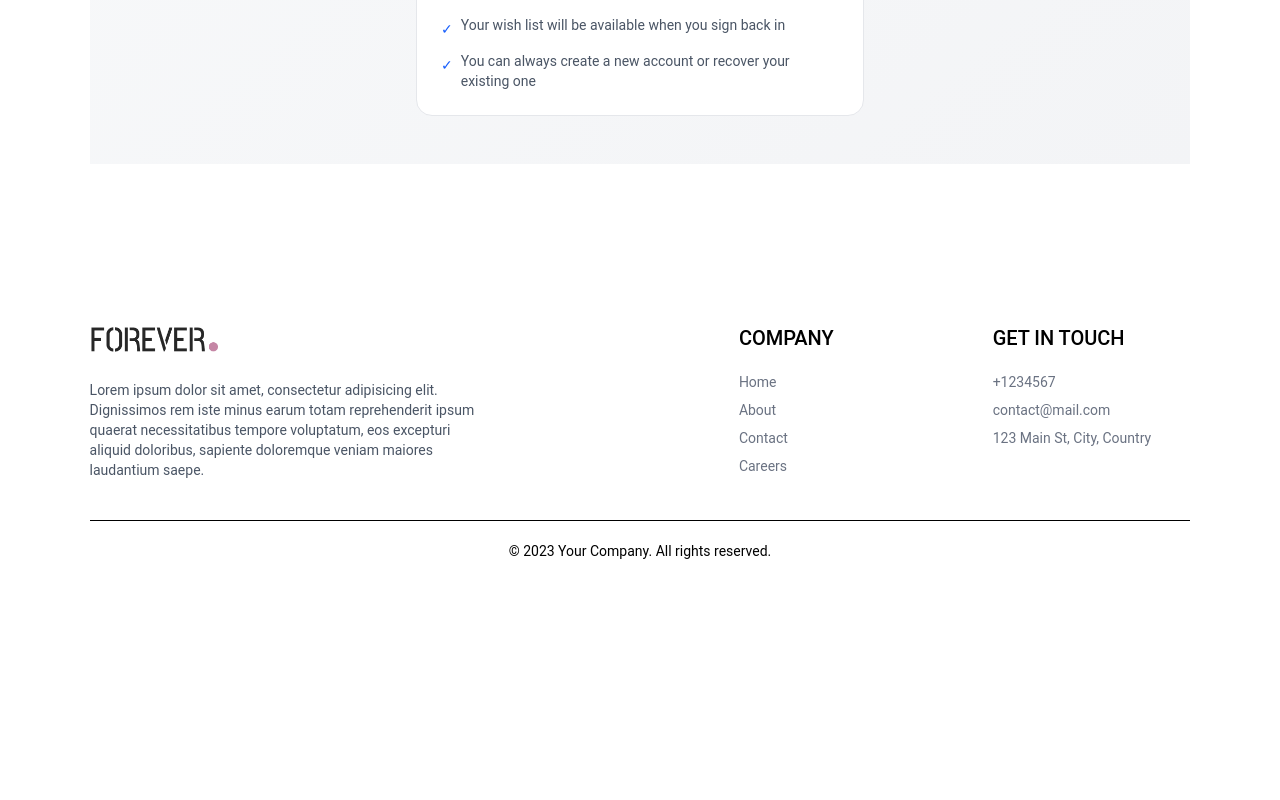
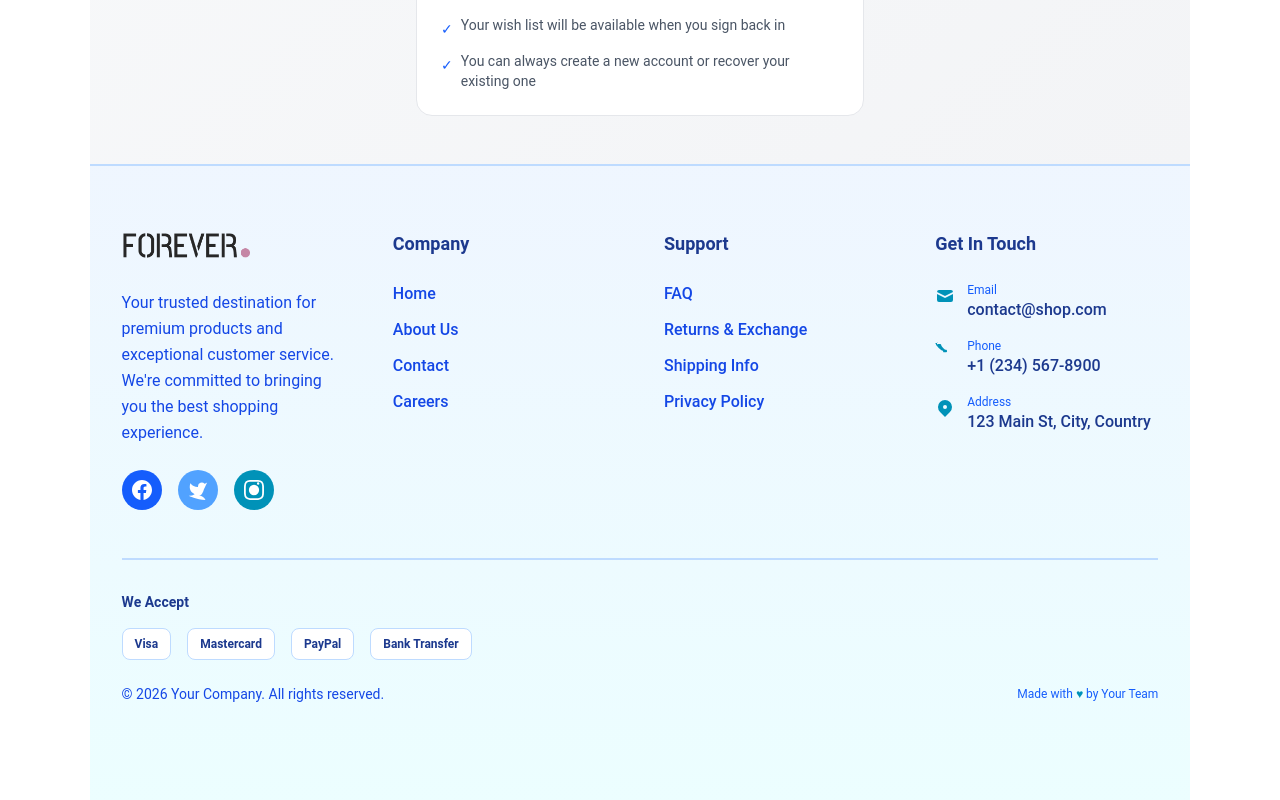
Before and after one commit to mubashirdawood/MERN-E-Commerce-Web-Application-Full-Stack-Project-, a React (Vite) app: page /logout in a window 1280 px wide. Shown: the part 878-1678 px from the top of the page. Before the commit the page ends 1459 px from the top, so only its background shows below. Built offline with nearby package versions, Linux system fonts and the light colour scheme.

Commit message:
home  pagem footer  update

```diff
--- a/src/components/Footer.jsx
+++ b/src/components/Footer.jsx
@@ -4,68 +4,157 @@ import { assets } from "../assets/assets";
 
 const Footer = () => {
   return (
+    <div className="bg-linear-to-b from-blue-50 to-cyan-50 border-t-2 border-blue-200">
+      <div className="max-w-7xl mx-auto px-4 sm:px-6 lg:px-8 py-16">
+        {/* Main Footer Grid */}
+        <div className="grid grid-cols-1 md:grid-cols-2 lg:grid-cols-4 gap-12 mb-12">
+          {/* Brand Section */}
           <div>
-      <div className="flex flex-col sm:grid grid-cols-[3fr_1fr_1fr] gap-14 my-10 mt-40 text-sm">
-        <div>
-          <img src={assets.logo} alt="" className="mb-5 w-32" />
-          <p className="w-full md:w-2/3 text-gray-600">
-            Lorem ipsum dolor sit amet, consectetur adipisicing elit.
-            Dignissimos rem iste minus earum totam reprehenderit ipsum quaerat
-            necessitatibus tempore voluptatum, eos excepturi aliquid doloribus,
-            sapiente doloremque veniam maiores laudantium saepe.
+            <img src={assets.logo} alt="Logo" className="mb-6 w-32" />
+            <p className="text-blue-700 leading-relaxed mb-6">
+              Your trusted destination for premium products and exceptional customer service. We're committed to bringing you the best shopping experience.
             </p>
+            {/* Social Icons */}
+            <div className="flex gap-4">
+              <a href="#facebook" className="h-10 w-10 rounded-full bg-blue-600 text-white flex items-center justify-center hover:bg-cyan-600 transition-colors">
+                <svg className="h-5 w-5" fill="currentColor" viewBox="0 0 24 24">
+                  <path d="M24 12.073c0-6.627-5.373-12-12-12s-12 5.373-12 12c0 5.99 4.388 10.954 10.125 11.854v-8.385H7.078v-3.47h3.047V9.43c0-3.007 1.792-4.669 4.533-4.669 1.312 0 2.686.235 2.686.235v2.953H15.83c-1.491 0-1.956.925-1.956 1.874v2.25h3.328l-.532 3.47h-2.796v8.385C19.612 23.027 24 18.062 24 12.073z"/>
+                </svg>
+              </a>
+              <a href="#twitter" className="h-10 w-10 rounded-full bg-blue-400 text-white flex items-center justify-center hover:bg-cyan-500 transition-colors">
+                <svg className="h-5 w-5" fill="currentColor" viewBox="0 0 24 24">
+                  <path d="M23 3a10.9 10.9 0 01-3.14 1.53 4.48 4.48 0 00-7.86 3v1A10.66 10.66 0 013 4s-4 9 5 13a11.64 11.64 0 01-7 2s9 5 20 5a9.5 9.5 0 00-9-5.5c4.75 2.25 7-7 7-7"/>
+                </svg>
+              </a>
+              <a href="#instagram" className="h-10 w-10 rounded-full bg-cyan-600 text-white flex items-center justify-center hover:bg-blue-600 transition-colors">
+                <svg className="h-5 w-5" fill="currentColor" viewBox="0 0 24 24">
+                  <path d="M12 2.163c3.204 0 3.584.012 4.85.07 3.252.148 4.771 1.691 4.919 4.919.058 1.265.069 1.645.069 4.849 0 3.205-.012 3.584-.069 4.849-.149 3.225-1.664 4.771-4.919 4.919-1.266.057-1.645.069-4.849.069-3.204 0-3.584-.012-4.849-.069-3.25-.148-4.769-1.693-4.919-4.919-.057-1.265-.069-1.645-.069-4.849 0-3.204.013-3.583.069-4.849.15-3.227 1.664-4.771 4.919-4.919 1.266-.057 1.645-.069 4.849-.069zm0-2.163c-3.259 0-3.667.014-4.947.072-4.358.2-6.78 2.618-6.98 6.98-.059 1.281-.073 1.689-.073 4.948 0 3.259.014 3.668.072 4.948.2 4.358 2.618 6.78 6.98 6.98 1.281.058 1.689.072 4.948.072 3.259 0 3.668-.014 4.948-.072 4.354-.2 6.782-2.618 6.979-6.98.059-1.28.073-1.689.073-4.948 0-3.259-.014-3.667-.072-4.947-.196-4.354-2.617-6.78-6.979-6.98-1.281-.059-1.69-.073-4.949-.073zM5.838 12a6.162 6.162 0 1112.324 0 6.162 6.162 0 01-12.324 0zM12 16a4 4 0 110-8 4 4 0 010 8zm4.965-10.322a1.44 1.44 0 110-2.88 1.44 1.44 0 010 2.88z"/>
+                </svg>
+              </a>
+            </div>
           </div>
 
+          {/* Company Links */}
           <div>
-          <p className="text-xl font-medium mb-5">COMPANY</p>
-          <ul className="flex flex-col gap-2 text-gray-500">
+            <h3 className="text-lg font-bold text-blue-900 mb-6">Company</h3>
+            <ul className="space-y-3">
               <li>
-              <Link to="/" className="hover:text-gray-900 transition-colors">
+                <Link to="/" className="text-blue-700 hover:text-cyan-600 transition-colors font-medium">
                   Home
                 </Link>
               </li>
               <li>
-              <Link
-                to="/about"
-                className="hover:text-gray-900 transition-colors"
-              >
-                About
+                <Link to="/about" className="text-blue-700 hover:text-cyan-600 transition-colors font-medium">
+                  About Us
                 </Link>
               </li>
               <li>
-              <Link
-                to="/contact"
-                className="hover:text-gray-900 transition-colors"
-              >
+                <Link to="/contact" className="text-blue-700 hover:text-cyan-600 transition-colors font-medium">
                   Contact
                 </Link>
               </li>
               <li>
-              <a
-                href="#careers"
-                className="hover:text-gray-900 transition-colors cursor-pointer"
-              >
+                <a href="#careers" className="text-blue-700 hover:text-cyan-600 transition-colors font-medium">
                   Careers
                 </a>
               </li>
             </ul>
           </div>
 
+          {/* Support Links */}
           <div>
-          <p className="text-xl font-medium mb-5">GET IN TOUCH</p>
-          <ul className="flex flex-col gap-2 text-gray-500">
-            <li>+1234567</li>
-            <li>contact@mail.com</li>
-            <li>123 Main St, City, Country</li>
+            <h3 className="text-lg font-bold text-blue-900 mb-6">Support</h3>
+            <ul className="space-y-3">
+              <li>
+                <a href="#faq" className="text-blue-700 hover:text-cyan-600 transition-colors font-medium">
+                  FAQ
+                </a>
+              </li>
+              <li>
+                <a href="#returns" className="text-blue-700 hover:text-cyan-600 transition-colors font-medium">
+                  Returns & Exchange
+                </a>
+              </li>
+              <li>
+                <a href="#shipping" className="text-blue-700 hover:text-cyan-600 transition-colors font-medium">
+                  Shipping Info
+                </a>
+              </li>
+              <li>
+                <a href="#privacy" className="text-blue-700 hover:text-cyan-600 transition-colors font-medium">
+                  Privacy Policy
+                </a>
+              </li>
+            </ul>
+          </div>
+
+          {/* Contact Info */}
+          <div>
+            <h3 className="text-lg font-bold text-blue-900 mb-6">Get In Touch</h3>
+            <ul className="space-y-4">
+              <li className="flex items-start gap-3">
+                <svg className="h-5 w-5 text-cyan-600 mt-1 shrink-0" fill="currentColor" viewBox="0 0 20 20">
+                  <path d="M2.003 5.884L10 9.882l7.997-3.998A2 2 0 0016 4H4a2 2 0 00-1.997 1.884z"/>
+                  <path d="M18 8.118l-8 4-8-4V14a2 2 0 002 2h12a2 2 0 002-2V8.118z"/>
+                </svg>
+                <div>
+                  <p className="text-xs text-blue-600">Email</p>
+                  <p className="text-blue-900 font-medium">contact@shop.com</p>
+                </div>
+              </li>
+              <li className="flex items-start gap-3">
+                <svg className="h-5 w-5 text-cyan-600 mt-1 shrink-0" fill="currentColor" viewBox="0 0 20 20">
+                  <path d="M2 3a1 1 0 011-1h2.153a1 1 0 01.986.8c.166.913.738 1.857 1.97 3.089 1.231 1.231 2.176 1.804 3.089 1.97.416.078.639.43.8.986l.043.152a1 1 0 01-.964 1.178h-2.693a2 2 0 00-2-2 28.068 28.068 0 01-5.281-5.281 2 2 0 00-2-2H3a1 1 0 01-1-1V3z"/>
+                </svg>
+                <div>
+                  <p className="text-xs text-blue-600">Phone</p>
+                  <p className="text-blue-900 font-medium">+1 (234) 567-8900</p>
+                </div>
+              </li>
+              <li className="flex items-start gap-3">
+                <svg className="h-5 w-5 text-cyan-600 mt-1 shrink-0" fill="currentColor" viewBox="0 0 20 20">
+                  <path fillRule="evenodd" d="M5.05 4.05a7 7 0 119.9 9.9L10 18.9l-4.95-4.95a7 7 0 010-9.9zM10 11a2 2 0 100-4 2 2 0 000 4z" clipRule="evenodd"/>
+                </svg>
+                <div>
+                  <p className="text-xs text-blue-600">Address</p>
+                  <p className="text-blue-900 font-medium">123 Main St, City, Country</p>
+                </div>
+              </li>
             </ul>
           </div>
         </div>
 
-      <div>
-        <hr />
-        <p className="py-5 text-center text-sm ">
-          &copy; 2023 Your Company. All rights reserved.
+        {/* Divider */}
+        <div className="border-t-2 border-blue-200 py-8">
+          {/* Payment Methods */}
+          <div className="mb-6">
+            <p className="text-sm font-semibold text-blue-900 mb-4">We Accept</p>
+            <div className="flex flex-wrap gap-4">
+              <div className="h-8 px-3 rounded-lg bg-white border border-blue-200 flex items-center justify-center">
+                <span className="text-xs font-bold text-blue-900">Visa</span>
+              </div>
+              <div className="h-8 px-3 rounded-lg bg-white border border-blue-200 flex items-center justify-center">
+                <span className="text-xs font-bold text-blue-900">Mastercard</span>
+              </div>
+              <div className="h-8 px-3 rounded-lg bg-white border border-blue-200 flex items-center justify-center">
+                <span className="text-xs font-bold text-blue-900">PayPal</span>
+              </div>
+              <div className="h-8 px-3 rounded-lg bg-white border border-blue-200 flex items-center justify-center">
+                <span className="text-xs font-bold text-blue-900">Bank Transfer</span>
+              </div>
+            </div>
+          </div>
+
+          {/* Copyright */}
+          <div className="flex flex-col sm:flex-row items-center justify-between">
+            <p className="text-sm text-blue-700">
+              &copy; 2026 Your Company. All rights reserved.
             </p>
+            <p className="text-xs text-blue-600 mt-4 sm:mt-0">
+              Made with <span className="text-cyan-600">♥</span> by Your Team
+            </p>
+          </div>
+        </div>
       </div>
     </div>
   );
```
Lines whose indentation alone changed are shown as unchanged.
